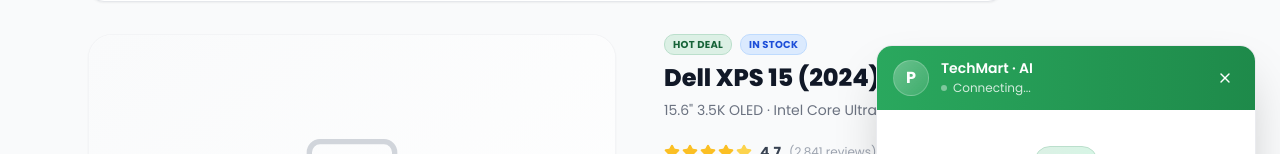
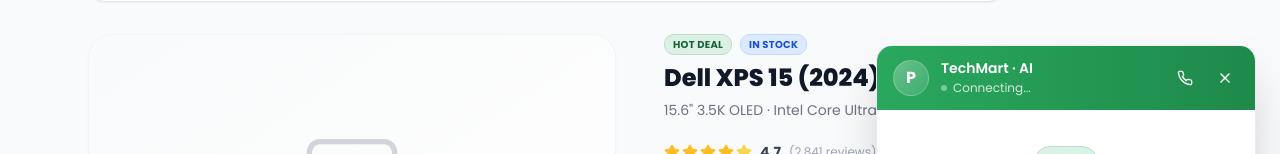
Before and after one commit to ashutosh887/NeverLose, a Next.js app in the folder frontend/: page / in a window 1280 px wide. Both pictures are taken after a click on the button 1228 px from the left and 748 px from the top of the page. Shown: the part 141-295 px from the top of the page. Built offline with nearby package versions, Linux system fonts and the light colour scheme; no server answers.

Commit message:
feat: integrate call overlay to the chat window

```diff
--- a/frontend/components/chat/ChatWidget.tsx
+++ b/frontend/components/chat/ChatWidget.tsx
@@ -1,10 +1,11 @@
 "use client";
 import { useState, useRef, useEffect, startTransition, useCallback } from "react";
 import { motion, AnimatePresence } from "framer-motion";
-import { X, MessageCircle, ShoppingBag, Loader2 } from "lucide-react";
+import { X, MessageCircle, ShoppingBag, Loader2, Phone } from "lucide-react";
 import { ChatBubble } from "./ChatBubble";
 import { ChatInput } from "./ChatInput";
 import { SocialProofBadge } from "@/components/shared/SocialProofBadge";
+import { CallOverlay } from "@/components/payment/CallOverlay";
 import { useWebSocket } from "@/hooks/useWebSocket";
 import type { SignalType, PostPurchaseData } from "@/lib/types";
 import { cn } from "@/lib/utils";
@@ -43,6 +44,7 @@
 }: ChatWidgetProps) {
   const [isOpen, setIsOpen] = useState(false);
   const [showBadge, setShowBadge] = useState(false);
+  const [callVisible, setCallVisible] = useState(false);
   const messagesEndRef = useRef<HTMLDivElement>(null);
   const { messages, isConnected, isLoading, toolStatus, sendMessage, sendSignal, clearMessages, injectMessage } = useWebSocket();
   const signalFiredRef = useRef<Set<SignalType>>(new Set());
@@ -114,6 +116,12 @@
 
   return (
     <>
+      <CallOverlay
+        isVisible={callVisible}
+        onClose={() => setCallVisible(false)}
+        productName={productName}
+      />
+
       {/* FAB */}
       <AnimatePresence>
         {!isOpen && (
@@ -177,6 +185,13 @@
                   </p>
                 </div>
               </div>
+              <button
+                onClick={() => setCallVisible(true)}
+                title="Request a call"
+                className="w-7 h-7 flex items-center justify-center rounded-full hover:bg-white/20 transition-colors"
+              >
+                <Phone className="w-4 h-4" />
+              </button>
               <button
                 onClick={() => setIsOpen(false)}
                 className="w-7 h-7 flex items-center justify-center rounded-full hover:bg-white/20 transition-colors"
--- a/frontend/components/payment/CallOverlay.tsx
+++ b/frontend/components/payment/CallOverlay.tsx
@@ -61,21 +61,25 @@
           initial={{ opacity: 0 }}
           animate={{ opacity: 1 }}
           exit={{ opacity: 0 }}
+          onClick={handleDecline}
           className="fixed inset-0 z-[200] flex items-center justify-center bg-gray-950/96 backdrop-blur-lg"
         >
+          {/* Visible close button pinned to screen top-right */}
+          <button
+            onClick={handleDecline}
+            className="absolute top-4 right-4 p-2 text-white/70 hover:text-white bg-white/10 hover:bg-white/20 rounded-full transition-colors z-10"
+          >
+            <X className="w-5 h-5" />
+          </button>
+
           <motion.div
             initial={{ scale: 0.88, y: 28 }}
             animate={{ scale: 1, y: 0 }}
             exit={{ scale: 0.88, y: 28 }}
             transition={{ type: "spring", stiffness: 360, damping: 30 }}
+            onClick={(e) => e.stopPropagation()}
             className="relative flex flex-col items-center gap-8 px-10 py-14 max-w-xs w-full mx-4"
           >
-            <button
-              onClick={handleDecline}
-              className="absolute top-2 right-2 p-2 text-white/30 hover:text-white/70 transition-colors"
-            >
-              <X className="w-5 h-5" />
-            </button>
 
             {/* Avatar with pulsing rings */}
             <div className="relative flex items-center justify-center">
```
Also changed, not shown: 1 other file (tests, documents, lock files or other folders).
